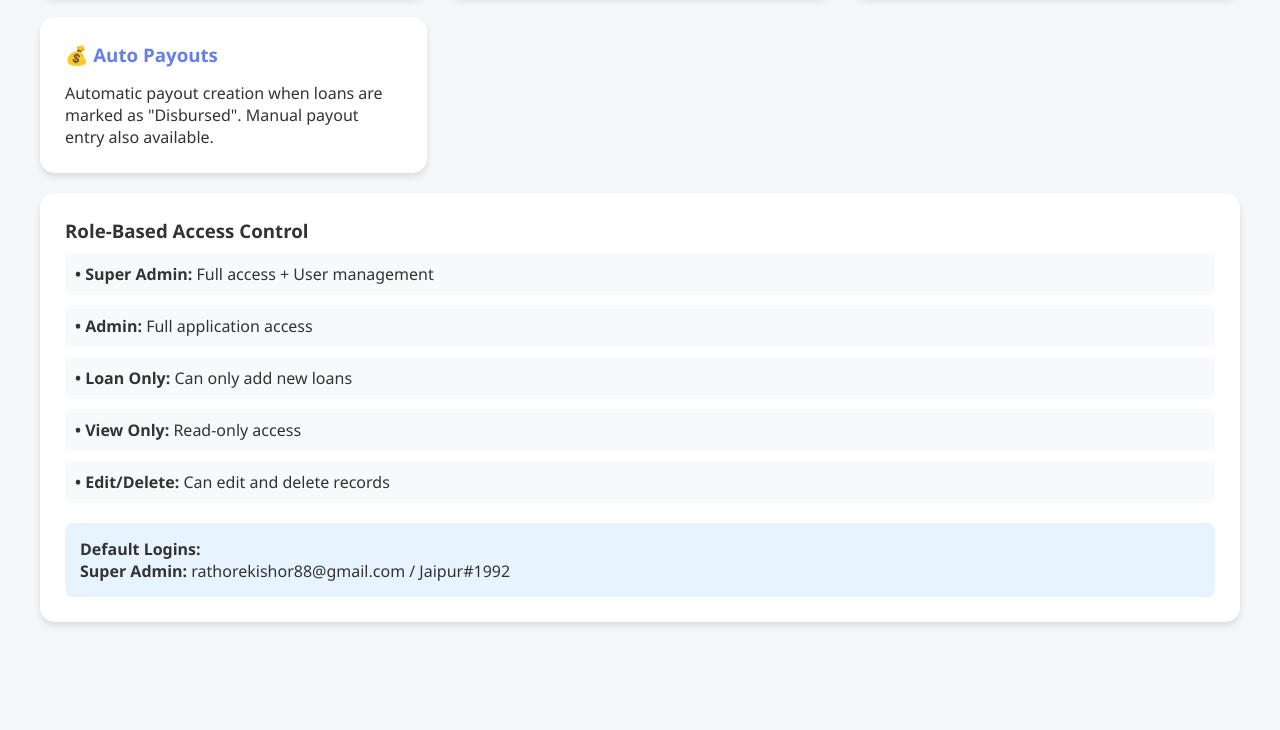
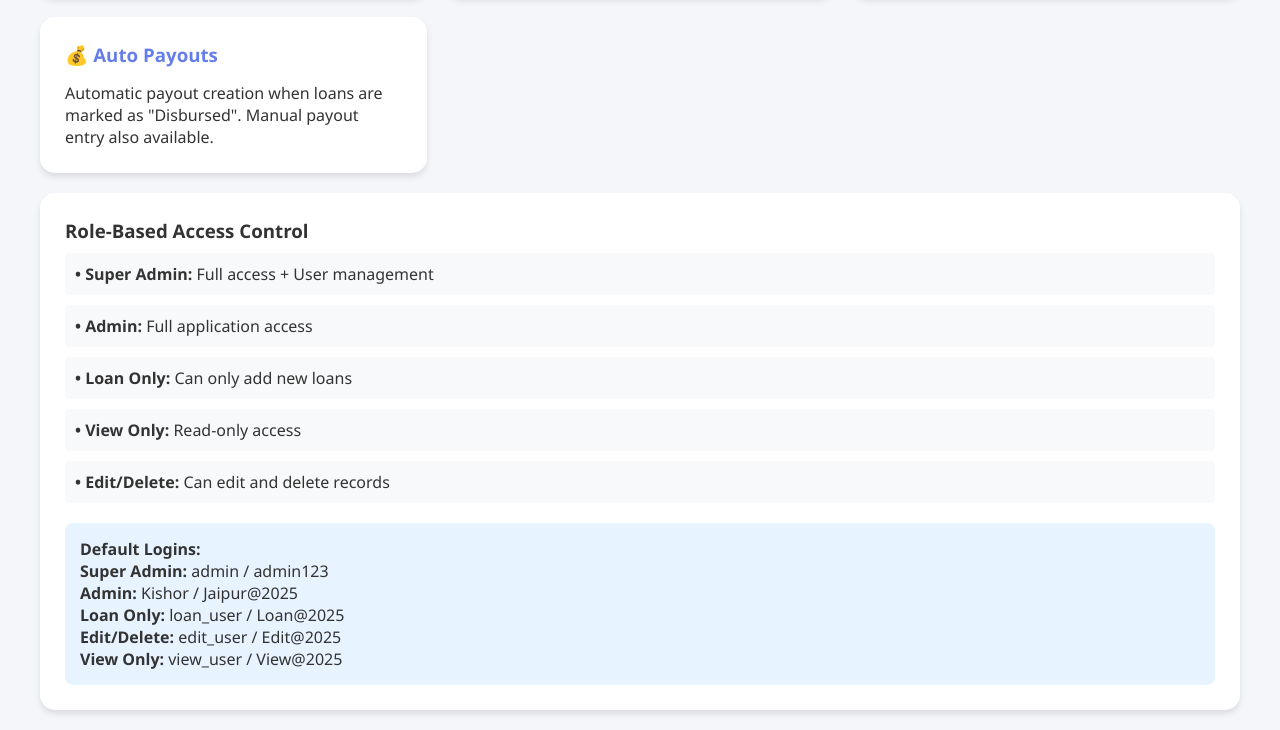
Before and after one commit to rathorekishor88-dot/Swastik-Financial-Solutions-DSA-Loan-app, a website: page public/admin.html in a window 1280 px wide. Shown: the part 587-1317 px from the top of the page. Before the commit the page ends 1229 px from the top, so only its background shows below. Drawn offline with Linux system fonts and the light colour scheme.

Commit message:
admin.html

```diff
--- a/public/admin.html
+++ b/public/admin.html
@@ -163,7 +163,11 @@
 
             <div style="margin-top: 20px; padding: 15px; background: #e7f3ff; border-radius: 8px;">
                 <h4>Default Logins:</h4>
-                <p><strong>Super Admin:</strong> rathorekishor88@gmail.com / Jaipur#1992</p>
+                <p><strong>Super Admin:</strong> admin / admin123</p>
+                <p><strong>Admin:</strong> Kishor / Jaipur@2025</p>
+                <p><strong>Loan Only:</strong> loan_user / Loan@2025</p>
+                <p><strong>Edit/Delete:</strong> edit_user / Edit@2025</p>
+                <p><strong>View Only:</strong> view_user / View@2025</p>
             </div>
         </div>
     </div>
```
